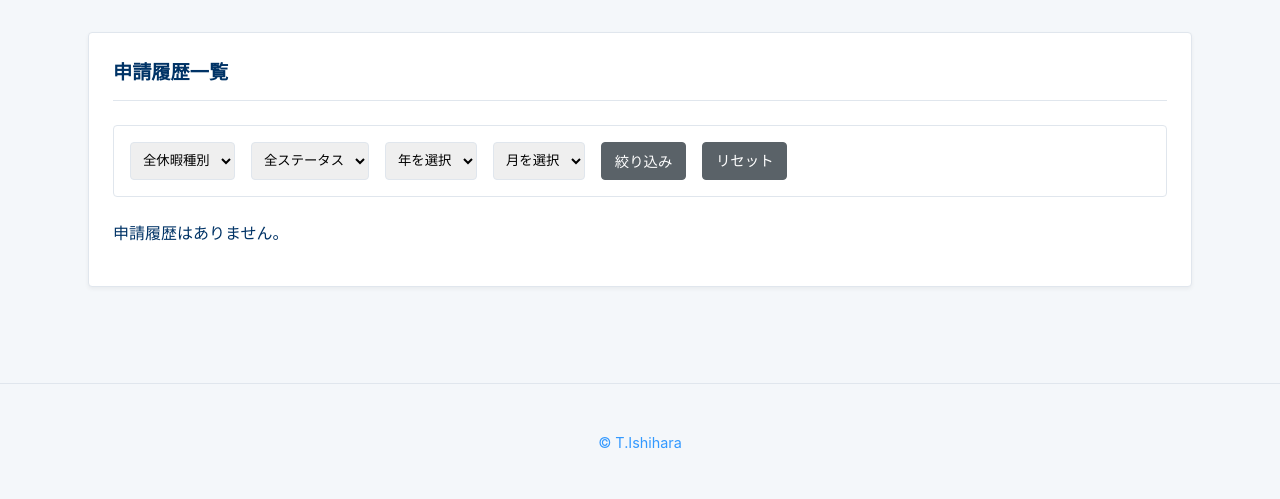
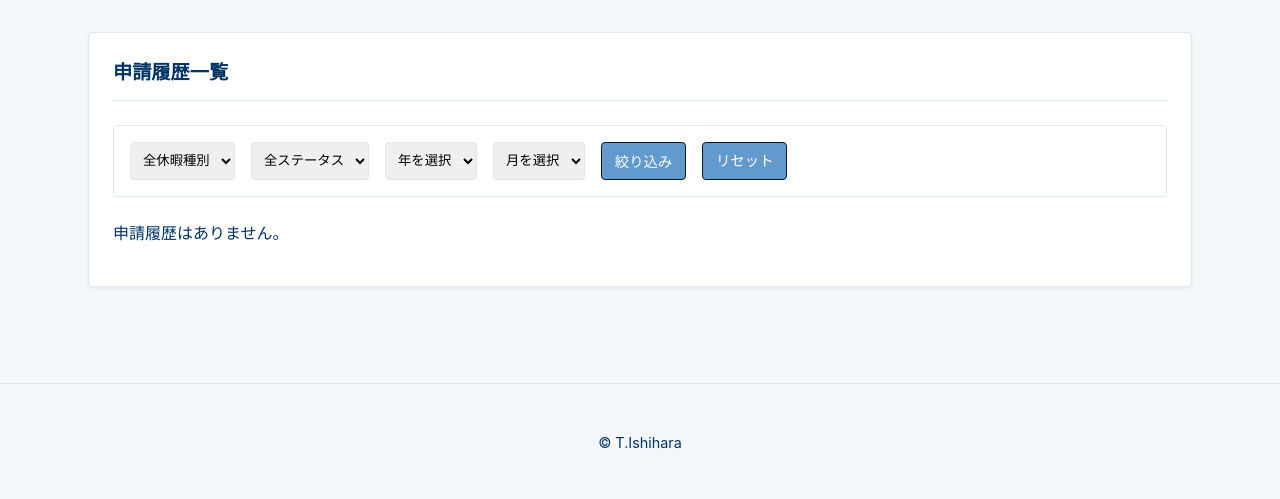
Before and after one commit to teriykiumai/management-system, a Django app: page /leaves/history/ in a window 1280 px wide. Shown: the part 60-559 px from the top of the page. Run offline with Django 5.2, Linux system fonts and the light colour scheme; the visitor is signed in with stand-in values (Sample User, id 1); data that the repository does not hold is empty.

Commit message:
ボタンスタイル軽微修正

```diff
--- a/leaves/templates/leaves/application_form.html
+++ b/leaves/templates/leaves/application_form.html
@@ -50,7 +50,7 @@
                 {{ form.reason }}
             </p>
 
-            <button type="submit">{% if is_edit_mode %}内容を更新して再提出する{% else %}申請する{% endif %}</button>
+            <button type="submit" class="button">{% if is_edit_mode %}内容を更新して再提出する{% else %}申請する{% endif %}</button>
         </form>
     </div>
 </div>
--- a/leaves/templates/leaves/dev_login.html
+++ b/leaves/templates/leaves/dev_login.html
@@ -15,7 +15,7 @@
                 <option value="{{ user.pk }}">{{ user }}</option>
             {% endfor %}
         </select>
-        <button type="submit">ログイン</button>
+        <button type="submit" class="button">ログイン</button>
     </form>
 </div>
 {% endblock %}
--- a/static/css/main.css
+++ b/static/css/main.css
@@ -86,7 +86,6 @@ main {
 footer {
   text-align: center;
   padding: 2rem 0;
-  color: #3399ff;
   font-size: 0.9rem;
   border-top: 1px solid #e0e6ed;
   margin-top: 2rem;
@@ -121,7 +120,7 @@ footer {
   border: 1px solid #e0e6ed;
 }
 
-.button-small, .remove-slot-btn, .button-danger, button, .button {
+.button-small, .remove-slot-btn, .button-danger, .button {
   display: inline-block;
   border: 1px solid transparent;
   border-radius: 4px;
@@ -132,19 +131,19 @@ footer {
   text-decoration: none;
   transition: background-color 0.2s, transform 0.1s;
 }
-.button-small:hover, .remove-slot-btn:hover, .button-danger:hover, button:hover, .button:hover {
+.button-small:hover, .remove-slot-btn:hover, .button-danger:hover, .button:hover {
   text-decoration: none;
   color: #fff;
   transform: translateY(-1px);
 }
 
-button, .button {
+.button {
   padding: 0.6rem 1.2rem;
   font-size: 16px;
   background-color: #336699;
   border-color: #336699;
 }
-button:hover, .button:hover {
+.button:hover {
   background-color: rgb(40.8, 81.6, 122.4);
   border-color: rgb(40.8, 81.6, 122.4);
 }
@@ -158,6 +157,26 @@ button:hover, .button:hover {
 .button-danger:hover {
   background-color: rgb(168.5307377049, 51.2581967213, 20.9692622951);
   border-color: rgb(168.5307377049, 51.2581967213, 20.9692622951);
+}
+
+.button-small, .remove-slot-btn {
+  padding: 0.4rem 0.8rem;
+  font-size: 0.9rem;
+  background-color: #639acd;
+  border-color: rgb(11.8932038835, 24.9757281553, 37.1067961165);
+}
+.button-small:hover, .remove-slot-btn:hover {
+  background-color: rgb(68.1029126214, 133.9961165049, 195.0970873786);
+  border-color: rgb(68.1029126214, 133.9961165049, 195.0970873786);
+}
+
+.remove-slot-btn {
+  background-color: #e44d26;
+  border-color: #e44d26;
+}
+.remove-slot-btn:hover {
+  background-color: rgb(200.2803278689, 60.9147540984, 24.9196721311);
+  border-color: rgb(200.2803278689, 60.9147540984, 24.9196721311);
 }
 
 .card {
@@ -322,26 +341,6 @@ table tbody tr:hover {
   font-weight: bold;
 }
 
-.button-small, .remove-slot-btn {
-  padding: 0.4rem 0.8rem;
-  font-size: 0.9rem;
-  background-color: #5a6268;
-  border-color: #5a6268;
-}
-.button-small:hover, .remove-slot-btn:hover {
-  background-color: rgb(71.0721649485, 77.3896907216, 82.1278350515);
-  border-color: rgb(71.0721649485, 77.3896907216, 82.1278350515);
-}
-
-.remove-slot-btn {
-  background-color: #e44d26;
-  border-color: #e44d26;
-}
-.remove-slot-btn:hover {
-  background-color: rgb(200.2803278689, 60.9147540984, 24.9196721311);
-  border-color: rgb(200.2803278689, 60.9147540984, 24.9196721311);
-}
-
 .detail-list {
   display: grid;
   grid-template-columns: 150px 1fr;
@@ -423,8 +422,10 @@ table tbody tr:hover {
   --fc-event-font-style: normal;
 }
 
-.fc-daygrid-day-bg-event .fc-event-title {
-  padding-top: 1.8em;
+.fc .fc-bg-event .fc-event-title {
+  padding-top: 0.25em;
+  font-size: 0.65em !important;
   font-weight: bold;
   color: rgb(255, 1, 26.4);
+  font-style: normal;
 }/*# sourceMappingURL=main.css.map */
--- a/static/scss/_application_form.scss
+++ b/static/scss/_application_form.scss
@@ -19,27 +19,3 @@
     font-weight: bold;
   }
 }
-
-// 小さめのボタン (詳細を見る、追加・削除ボタン用)
-.button-small, .remove-slot-btn {
-    @extend %button-base; // 基本スタイルを継承
-    padding: 0.4rem 0.8rem;
-    font-size: 0.9rem;
-    background-color: #5a6268;
-    border-color: #5a6268;
-
-    &:hover {
-        background-color: darken(#5a6268, 8%);
-        border-color: darken(#5a6268, 8%);
-    }
-}
-
-// 削除ボタン (赤色で危険な操作であることを示す)
-.remove-slot-btn {
-    background-color: $alert-color;
-    border-color: $alert-color;
-    &:hover {
-        background-color: darken($alert-color, 8%);
-        border-color: darken($alert-color, 8%);
-    }
-}
--- a/static/scss/_buttons.scss
+++ b/static/scss/_buttons.scss
@@ -19,8 +19,8 @@
 }
 
 // 通常のボタン (メインカラー)
-button, .button {
-    @extend %button-base; // 基本スタイルを継承
+.button {
+    @extend %button-base;
     padding: 0.6rem 1.2rem;
     font-size: $base-font-size;
     background-color: $primary-color;
@@ -45,3 +45,27 @@ button, .button {
         border-color: darken($alert-color, 15%);
     }
 }
+
+// 小さめのボタン (詳細を見る、追加・削除ボタン用)
+.button-small, .remove-slot-btn {
+    @extend %button-base; // 基本スタイルを継承
+    padding: 0.4rem 0.8rem;
+    font-size: 0.9rem;
+    background-color: $check-color;
+    border-color: darken($check-color, 50%);
+
+    &:hover {
+        background-color: darken($check-color, 8%);
+        border-color: darken($check-color, 8%);
+    }
+}
+
+// 削除ボタン (赤色で危険な操作であることを示す)
+.remove-slot-btn {
+    background-color: $alert-color;
+    border-color: $alert-color;
+    &:hover {
+        background-color: darken($alert-color, 8%);
+        border-color: darken($alert-color, 8%);
+    }
+}
--- a/static/scss/_fullcalendar_overrides.scss
+++ b/static/scss/_fullcalendar_overrides.scss
@@ -8,8 +8,10 @@
 }
 
 // 祝日名の位置と色など、変数で変更できない部分を調整
-.fc-daygrid-day-bg-event .fc-event-title {
-    padding-top: 1.8em;
-    font-weight: bold;       // 文字を太く
-    color: darken(#ffcdd2, 40%); // 背景より濃い赤色に
+.fc .fc-bg-event .fc-event-title {
+    padding-top: 0.25em;
+    font-size: 0.65em !important;
+    font-weight: bold;
+    color: darken(#ffcdd2, 40%);
+    font-style: normal;
 }
--- a/static/scss/_layout.scss
+++ b/static/scss/_layout.scss
@@ -68,7 +68,7 @@ main {
 footer {
     text-align: center;
     padding: ($spacing-unit * 2) 0;
-    color: lighten($text-color, 40%); // 少し薄い文字色に
+    // color: lighten($text-color, 40%); // 少し薄い文字色に
     font-size: 0.9rem;
     border-top: 1px solid $border-color;
     margin-top: $spacing-unit * 2;
--- a/static/scss/_variables.scss
+++ b/static/scss/_variables.scss
@@ -32,6 +32,7 @@ $white: #fff;
 $border-color: #e0e6ed;
 $success-color: #4caf50;
 $cancel-color: #9e9e9e;
+$check-color: #639acd;
 $alert-color: #e44d26;
 $error-color: #c62828;
 
```
